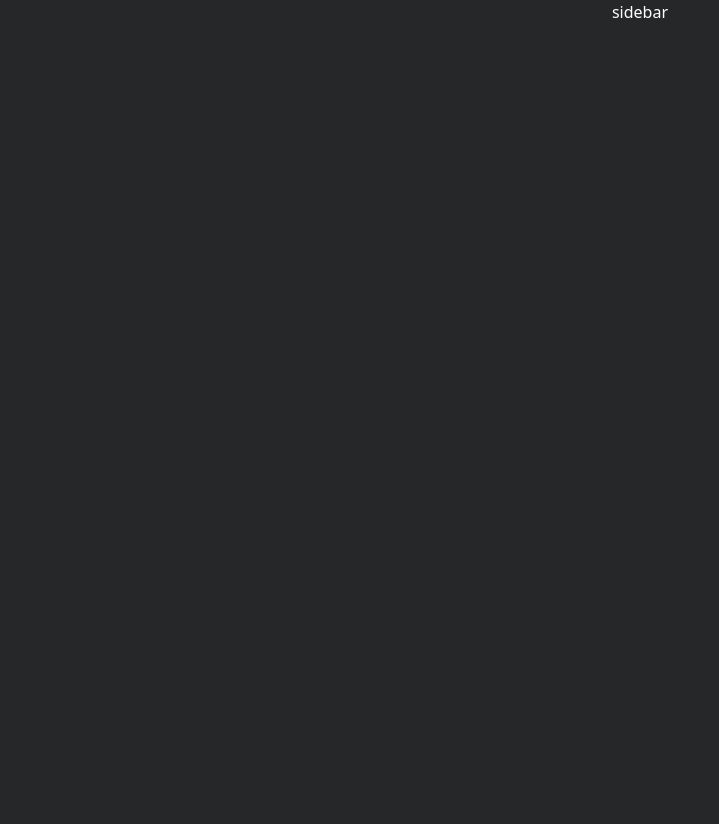
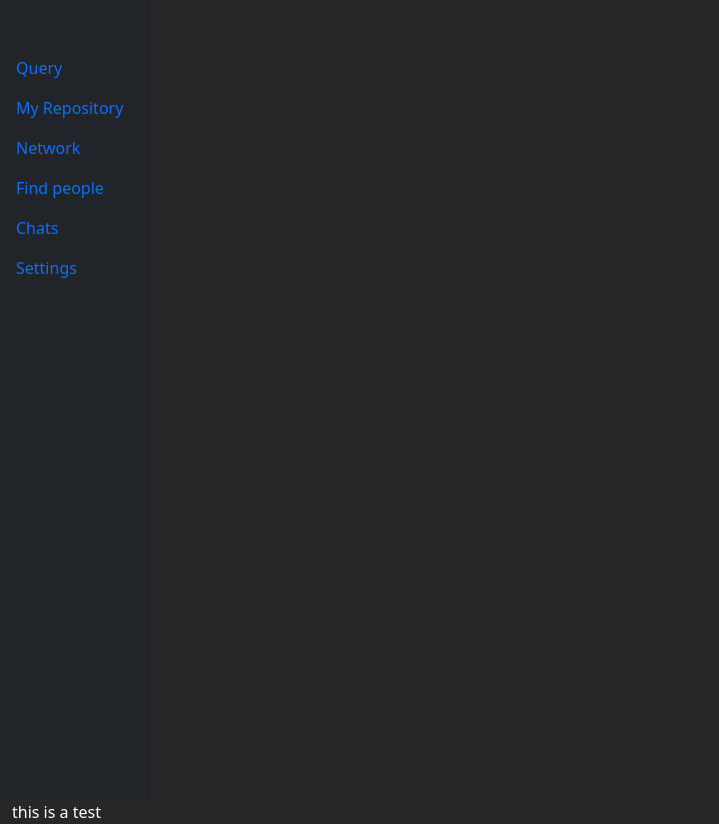
Before and after one commit to gurneetbhatia/p2p-academics, a React (Create React App) app: page / in a window 1280 px wide. Shown: the whole page, without its empty margins (0-719 px from the left). Before the commit the page ends 800 px from the top, so only its background shows below. Built offline with nearby package versions, Linux system fonts and the light colour scheme.

Commit message:
Add styling and sidebar content

```diff
--- a/src/components/home.css
+++ b/src/components/home.css
@@ -1,8 +1,31 @@
-.home-container {
-    background-color: #252728;
-    width: 100% !important;
-    height: 100% !important;
-    margin: 0 !important;
-    color: white;
-    text-align: center;
+.sidebar {
+    position: fixed;
+    top: 0;
+    bottom: 0;
+    left: 0;
+    min-height: 100vh !important;
+    max-width: 150px !important;
+    z-index: 100;
+    padding: 48px 0 0;
+    box-shadow: inset -1px 0 0 rgba(0,0,0,.1);
 }
+
+#sidebar-wrapper {
+    min-height: 100vh !important;
+    width: 100vw;
+    margin-left: -1rem;
+    -webkit-transition: margin .25s ease-out;
+    -moz-transition: margin .25s ease-out;
+    -o-transition: margin .25s ease-out;
+    transition: margin .25s ease-out;
+}
+
+#sidebar-wrapper .sidebar-heading {
+    padding: 0.875rem 1.25rem;
+    font-size: 1.2rem;
+}
+
+#page-content-wrapper {
+    min-width: 0;
+    width: 100%;
+}
--- a/src/components/home.js
+++ b/src/components/home.js
@@ -1,13 +1,21 @@
 import React from 'react';
 import './home.css';
 import Sidebar from './sidebar';
+import { Container, Row, Col } from 'react-bootstrap';
 
 class HomePage extends React.Component {
     render() {
         return (
-            <div className="home-container">
-                <Sidebar/>
-            </div>
+            <Container fluid>
+                <Row>
+                    <Col xs={2} id="sidebar-wrapper">
+                        <Sidebar className="sidebar"/>
+                    </Col>
+                    <Col xs={10} id="page-content-wrapper">
+                        this is a test
+                    </Col>
+                </Row>
+            </Container>
         );
     }
 }
--- a/src/components/sidebar.js
+++ b/src/components/sidebar.js
@@ -1,9 +1,30 @@
 import React from 'react';
+import Nav from 'react-bootstrap/Nav';
 
 class Sidebar extends React.Component {
     render() {
         return (
-            <div>sidebar</div>
+            <Nav className='col-md-12 d-none d-md-block bg-dark sidebar'>
+                <div className="sidebar-sticky"></div>
+                <Nav.Item>
+                    <Nav.Link href='/'>Query</Nav.Link>
+                </Nav.Item>
+                <Nav.Item>
+                    <Nav.Link href='/'>My Repository</Nav.Link>
+                </Nav.Item>
+                <Nav.Item>
+                    <Nav.Link href='/'>Network</Nav.Link>
+                </Nav.Item>
+                <Nav.Item>
+                    <Nav.Link href='/'>Find people</Nav.Link>
+                </Nav.Item>
+                <Nav.Item>
+                    <Nav.Link href='/'>Chats</Nav.Link>
+                </Nav.Item>
+                <Nav.Item>
+                    <Nav.Link href='/'>Settings</Nav.Link>
+                </Nav.Item>
+            </Nav>
         );
     }
 }
```
